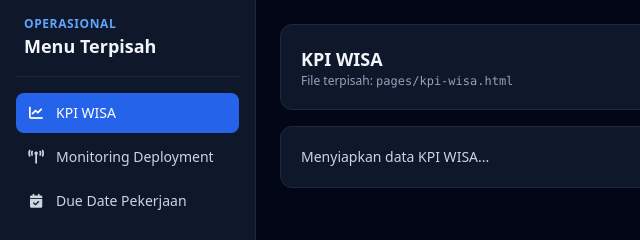
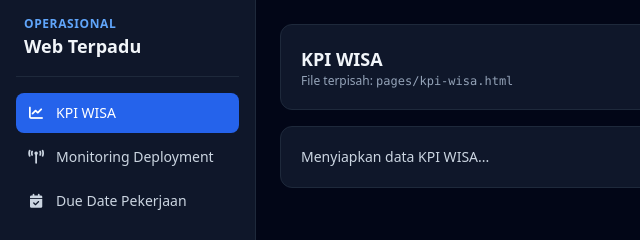
Before and after one commit to Hugenz23/Dashboard-TIF3-MALANG_2, a plain HTML site: page index.html in a window 1280 px wide. Shown: the top 240 px of the page, 0-640 px from the left. Drawn offline with nearby package versions, Linux system fonts and the light colour scheme.

Commit message:
Update index.html

```diff
--- a/index.html
+++ b/index.html
@@ -3,18 +3,18 @@
 <head>
   <meta charset="UTF-8" />
   <meta name="viewport" content="width=device-width, initial-scale=1.0" />
-  <title>Dashboard Operasional</title>
+  <title>Dashboard Operasional Terpadu</title>
   <script src="https://cdn.tailwindcss.com"></script>
   <script src="https://cdn.jsdelivr.net/npm/chart.js"></script>
   <link rel="stylesheet" href="https://cdnjs.cloudflare.com/ajax/libs/font-awesome/6.5.2/css/all.min.css" />
 </head>
 <body class="bg-slate-950 text-slate-100 min-h-screen flex">
 
-  <!-- SIDEBAR (3 MENU) -->
+  <!-- SIDEBAR 3 MENU -->
   <aside class="w-64 shrink-0 bg-slate-900 border-r border-slate-800 p-4 flex flex-col">
     <div class="px-2 pb-4 mb-4 border-b border-slate-800">
       <div class="text-xs uppercase tracking-wider text-blue-400 font-semibold">Operasional</div>
-      <div class="text-lg font-bold">Menu Terpisah</div>
+      <div class="text-lg font-bold">Web Terpadu</div>
     </div>
 
     <nav class="space-y-1 flex-1">
@@ -38,7 +38,7 @@
     </nav>
   </aside>
 
-  <!-- AREA KONTEN DINAMIS -->
+  <!-- KONTEN DINAMIS PER MENU -->
   <main class="flex-1 p-6 min-w-0">
     <div id="app-content" class="space-y-4">
       <div class="bg-slate-900 border border-slate-800 rounded-xl p-5 text-slate-400">
```
